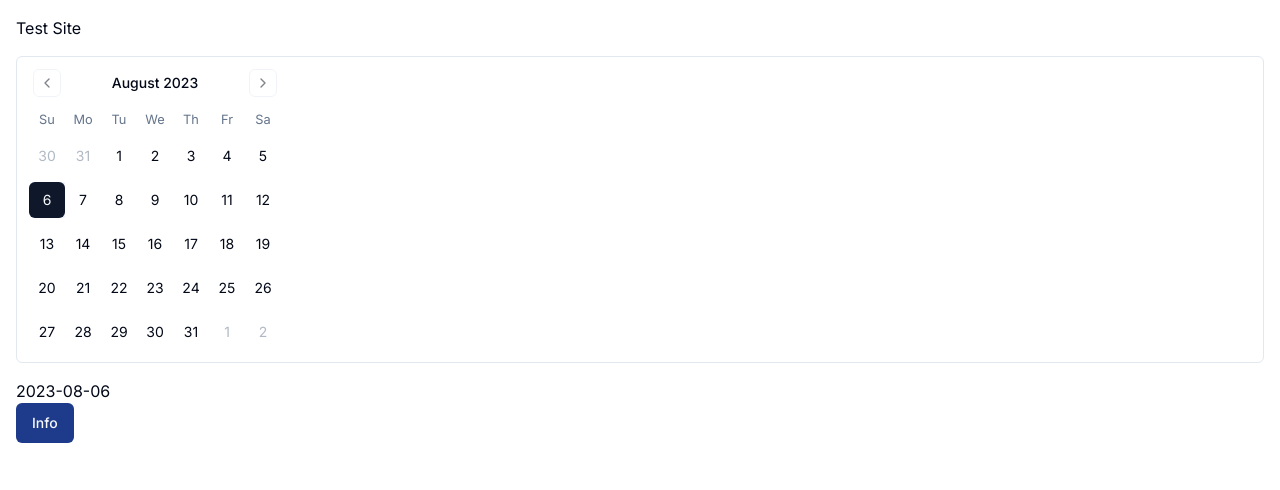
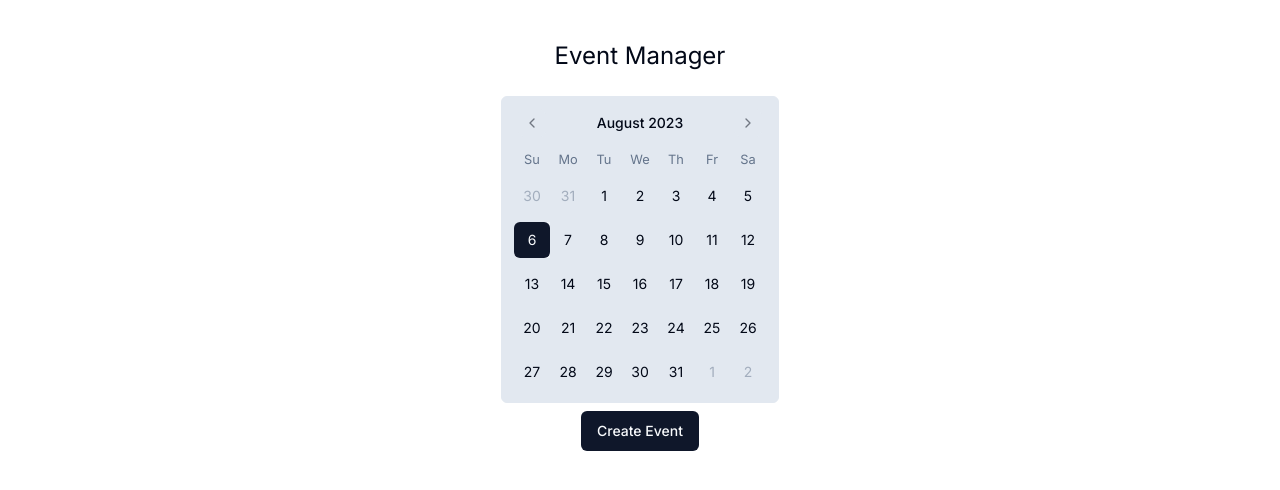
Before and after one commit to edwardtanguay/et060-nextjs-shadcnui, a Next.js app: page / in a window 1280 px wide. Shown: the top 490 px of the page. Built offline with nearby package versions, Linux system fonts and the light colour scheme.

Commit message:
create event shows simple text

```diff
--- a/src/app/layout.tsx
+++ b/src/app/layout.tsx
@@ -16,7 +16,7 @@ export default function RootLayout({
 }) {
   return (
     <html lang="en">
-      <body className={inter.className}>{children}</body>
+      <body suppressHydrationWarning={true} className={inter.className}>{children}</body>
     </html>
   )
 }
--- a/src/app/page.tsx
+++ b/src/app/page.tsx
@@ -1,27 +1,18 @@
 "use client"
-import { Button } from "@/components/ui/button";
-import { Calendar } from "@/components/ui/calendar";
+import { ConfirmEventButton } from "@/components/confirm-event-button";
+import { EventCalendar } from "@/components/event-calendar";
 import React from "react";
-
-const padZeros = (num: number, digits = 2, pad = '0') => String(pad.repeat(digits) + num).slice(digits * -1);
 
 export default function Home() {
   const [date, setDate] = React.useState<Date | undefined>(new Date())
 
   return (
-    <main className="p-4">
-      <h1 className="mb-4">Test Site</h1>
-      <Calendar
-        mode="single"
-        selected={date}
-        onSelect={setDate}
-        className="rounded-md border mb-4"
-      />
-      {date && (
-        <div>{`${date.getFullYear()}-${padZeros(date.getMonth()+1)}-${padZeros(date.getDate())}`}</div>
-      )}
-      <Button className="bg-blue-900">Info</Button>
-
+    <main className="container grid items-center gap-6 pb-8 pt-6 md:py-10">
+      <div className="flex flex-col items-center gap-2 ">
+        <h1 className="mb-4 text-2xl">Event Manager</h1>
+        <EventCalendar />
+        <ConfirmEventButton buttonText="Create Event"/>
+      </div>
     </main>
   )
 }
--- /dev/null
+++ b/src/components/confirm-event-button.tsx
@@ -0,0 +1,12 @@
+"use clients"
+import { Button } from './ui/button';
+
+interface IProps {
+	buttonText: string;
+}
+
+export function ConfirmEventButton({ buttonText }: IProps) {
+	return (
+		<Button onClick={() => console.log('button clicked')}>{buttonText}</Button>
+	)
+}
--- /dev/null
+++ b/src/components/event-calendar.tsx
@@ -0,0 +1,16 @@
+"use client"
+import { useState } from 'react';
+import { Calendar } from "./ui/calendar";
+
+export function EventCalendar() {
+	const [date, setDate] = useState<Date | undefined>(new Date());
+
+	return (
+		<Calendar
+			mode="single"
+			selected={date}
+			onSelect={setDate}
+			className="rounded-md border bg-slate-200"
+		/>
+	)
+}
```
